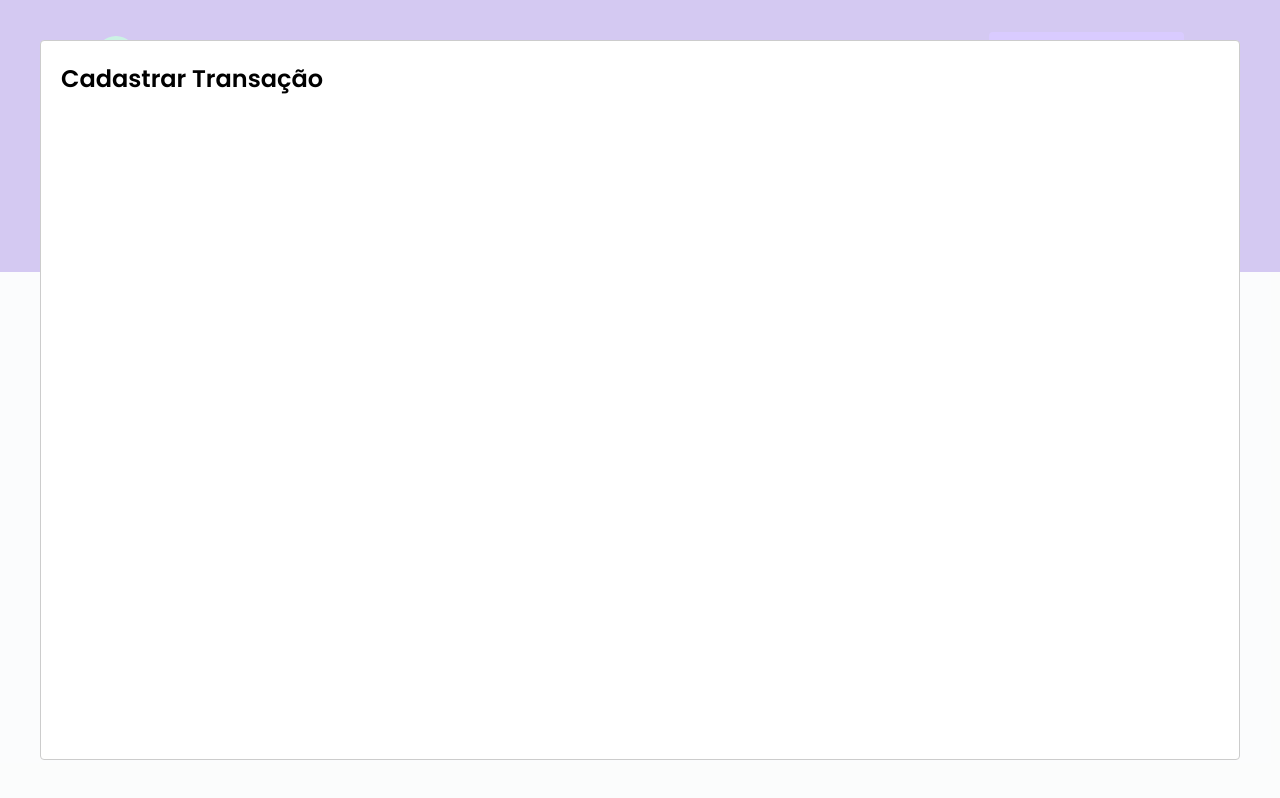
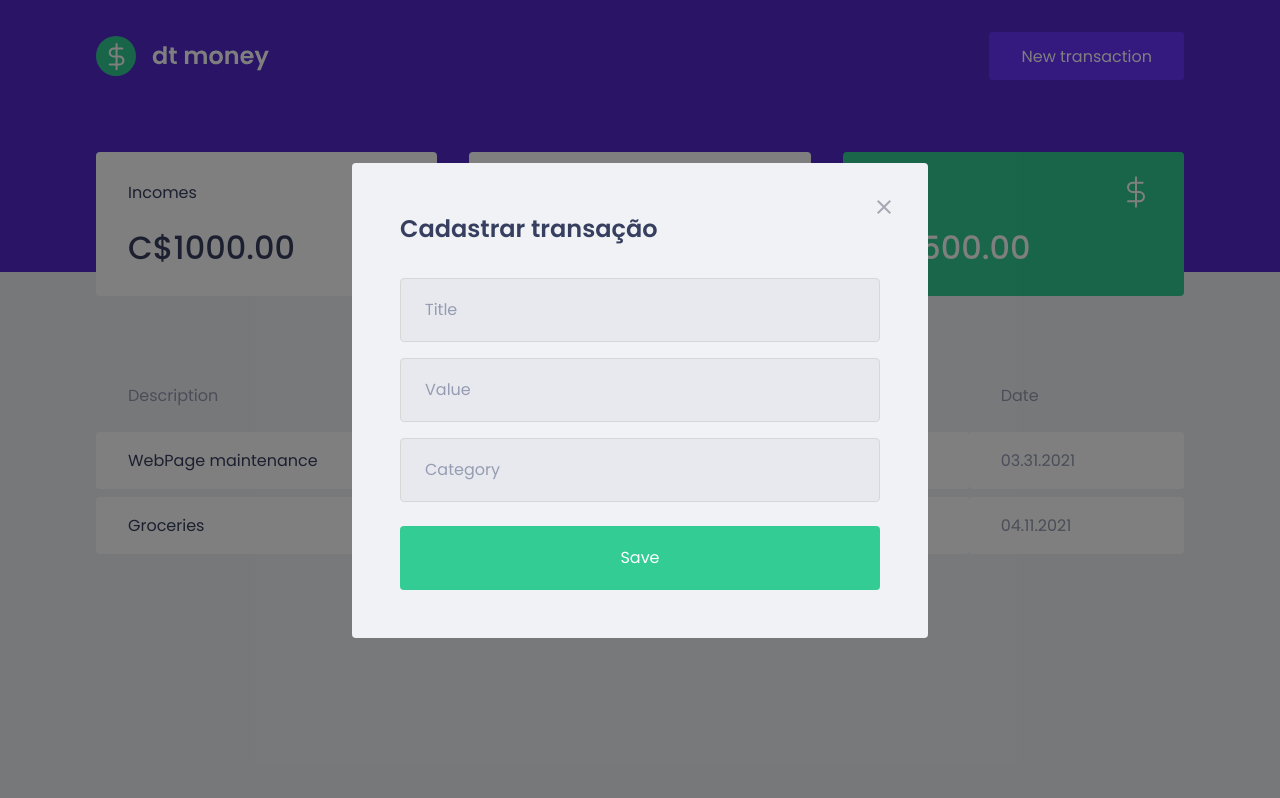
Before and after one commit to saboyagustavo/dtmoney, a React (Create React App) app: page / in a window 1280 px wide. Both pictures are taken after a click on the button "New transaction". Built offline with nearby package versions, Linux system fonts and the light colour scheme; no server answers; what miragejs would draw is missing.

Commit message:
Built a new component: NewTransactionModal and its styles.

```diff
--- a/src/App.tsx
+++ b/src/App.tsx
@@ -2,7 +2,9 @@
 import { GlobalStyle } from './styles/global';
 import { Header } from './components/Header';
 import { Dashboard } from './components/Dashboard';
+import { NewTransactionModal } from './components/NewTransactionModal';
 import Modal from 'react-modal';
+
 Modal.setAppElement('#root');
 
 export function App() {
@@ -20,9 +22,7 @@
         <>
             <Header onOpenNewTransactionModal={handleOpenNewTransactionModal} />
             <Dashboard />
-            <Modal isOpen={IsNewTransactionModalOpen} onRequestClose={handleCloseNewTransactionModal}>
-                <h2>Cadastrar Transação</h2>
-            </Modal>
+            <NewTransactionModal isOpen={IsNewTransactionModalOpen} onRequestClose={handleCloseNewTransactionModal} />
             <GlobalStyle />
         </>
     );
--- /dev/null
+++ b/src/components/NewTransactionModal/index.tsx
@@ -0,0 +1,30 @@
+import Modal from 'react-modal';
+import { Container } from './styles';
+import closeImg from '../../assets/close.svg';
+
+interface NewTransactionModalProps {
+    isOpen: boolean;
+    onRequestClose: () => void;
+}
+
+export function NewTransactionModal({ isOpen, onRequestClose }: NewTransactionModalProps) {
+    return (
+        <Modal
+            isOpen={isOpen}
+            onRequestClose={onRequestClose}
+            overlayClassName="react-modal-overlay"
+            className="react-modal-content"
+        >
+            <button type="button" onClick={onRequestClose} className="react-modal-close">
+                <img src={closeImg} alt="close" />
+            </button>
+            <Container>
+                <h2>Cadastrar transação</h2>
+                <input placeholder="Title"></input>
+                <input type="number" placeholder="Value"></input>
+                <input placeholder="Category"></input>
+                <button type="submit">Save</button>
+            </Container>
+        </Modal>
+    );
+}
--- /dev/null
+++ b/src/components/NewTransactionModal/styles.ts
@@ -0,0 +1,55 @@
+import styled from 'styled-components';
+
+export const Container = styled.form`
+    h2 {
+        margin-bottom: 2rem;
+        font-size: 1.5rem;
+        color: var(--text-title);
+    }
+
+    input {
+        background: var(--input-background);
+
+        width: 100%;
+        height: 4rem;
+
+        padding: 0 1.5rem;
+        border: 1px solid #d7d7d7;
+        border-radius: 0.25rem;
+
+        font-size: 1rem;
+        font-weight: 400;
+
+        &::placeholder {
+            color: var(--text-body);
+        }
+
+        & + input {
+            margin-top: 1rem;
+        }
+    }
+
+    button[type='submit'] {
+        background: var(--green);
+        transition: filter 0.2s;
+
+        width: 100%;
+        height: 4rem;
+
+        margin-top: 1.5rem;
+        padding: 0 1.5rem;
+        border: 0;
+        border-radius: 0.25rem;
+
+        font-size: 1rem;
+        color: #fff;
+
+        &:active {
+            background: var(--shape);
+            color: var(--green);
+        }
+        &:hover {
+            filter: brightness(0.9);
+        }
+    }
+`;
--- a/src/styles/global.ts
+++ b/src/styles/global.ts
@@ -3,6 +3,7 @@
 export const GlobalStyle = createGlobalStyle`
 :root {
     --background: #f0f2f5;
+    --input-background: #e7e9ee;
     --shape: #fff;
     --text-title: #363F5F;
     --text-body: #969CB2;
@@ -58,4 +59,46 @@
     opacity: 0.6;
     cursor: not-allowed;
 }
+
+.react-modal-overlay {
+    background: rgba(0,0,0,.5);
+
+    position: fixed;
+    top: 0;
+    right: 0;
+    bottom: 0;
+    left: 0;
+
+    display: flex;
+    align-items: center;
+    justify-content: center;
+}
+
+.react-modal-content {
+    background: var(--background);
+
+    width: 100%;
+    max-width: 576px;
+
+    padding: 3rem;
+    position: relative;
+    border-radius: 0.25rem;
+}
+
+.react-modal-close {
+    background: transparent;
+    transition: 0.2s;
+
+    position: absolute;
+    top:1.5rem;
+    right: 1.5rem;
+
+    border: 0;
+
+    &:hover{
+        filter: brightness(0.8);
+    }
+}
+
+
 `;
```
Also changed, not shown: src/assets/close.svg (added), 1 other file (tests, documents, lock files or other folders).
